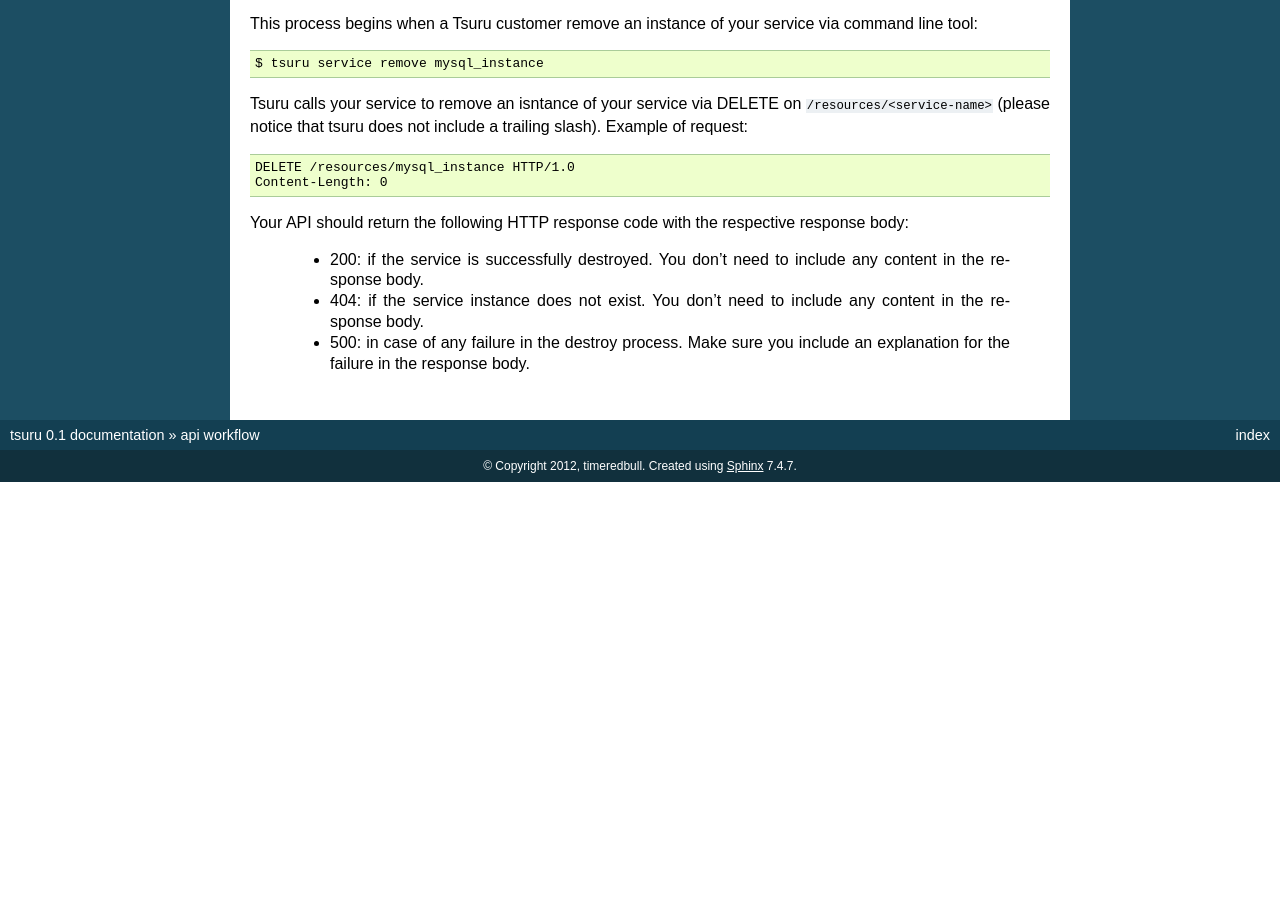
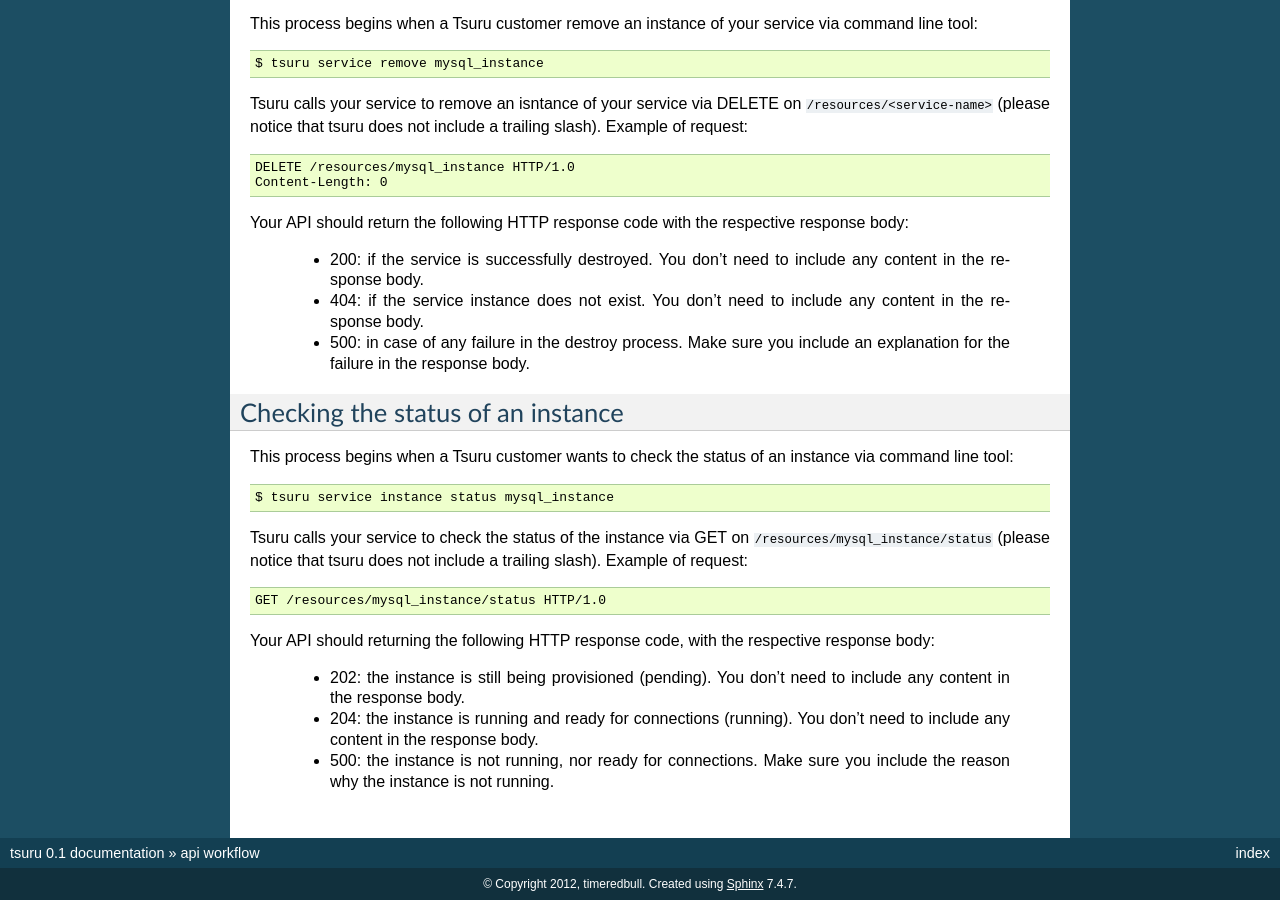
Before and after one commit to tsuru/tsuru, a Sphinx documentation site: the page built from docs/services/api.rst, in a window 1280 px wide and 900 px high, scrolled down 1905 px. Built offline with Sphinx 7.4.7, drawn with Linux system fonts in a browser that asks for light colours; before the commit the page ends 2387 px from its top, so only the background shows below that; some of the changed text lies outside the part shown.

Commit message:
docs/services: add docs for status action in the service api
Related to #105.

```diff
--- a/docs/services/api.rst
+++ b/docs/services/api.rst
@@ -128,3 +128,28 @@ Your API should return the following HTTP response code with the respective resp
     * 200: if the service is successfully destroyed. You don’t need to include any content in the response body.
     * 404: if the service instance does not exist. You don’t need to include any content in the response body.
     * 500: in case of any failure in the destroy process. Make sure you include an explanation for the failure in the response body.
+
+Checking the status of an instance
+==================================
+
+This process begins when a Tsuru customer wants to check the status of an instance via command line tool:
+
+.. highlight:: bash
+
+::
+
+    $ tsuru service instance status mysql_instance
+
+Tsuru calls your service to check the status of the instance via GET on ``/resources/mysql_instance/status`` (please notice that tsuru does not include a trailing slash). Example of request:
+
+.. highlight:: text
+
+::
+
+    GET /resources/mysql_instance/status HTTP/1.0
+
+Your API should returning the following HTTP response code, with the respective response body:
+
+    * 202: the instance is still being provisioned (pending). You don't need to include any content in the response body.
+    * 204: the instance is running and ready for connections (running). You don't need to include any content in the response body.
+    * 500: the instance is not running, nor ready for connections. Make sure you include the reason why the instance is not running.
```
